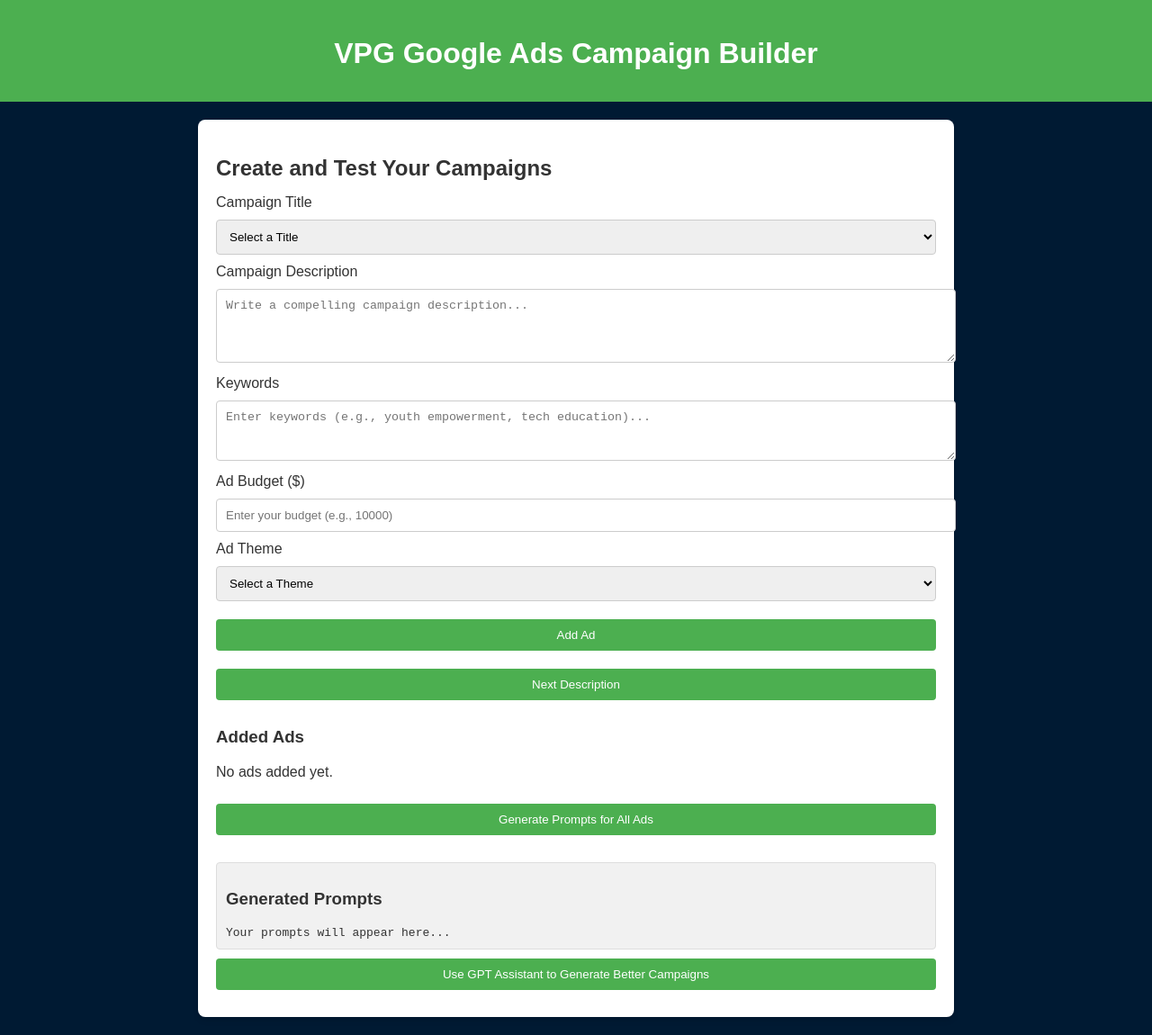
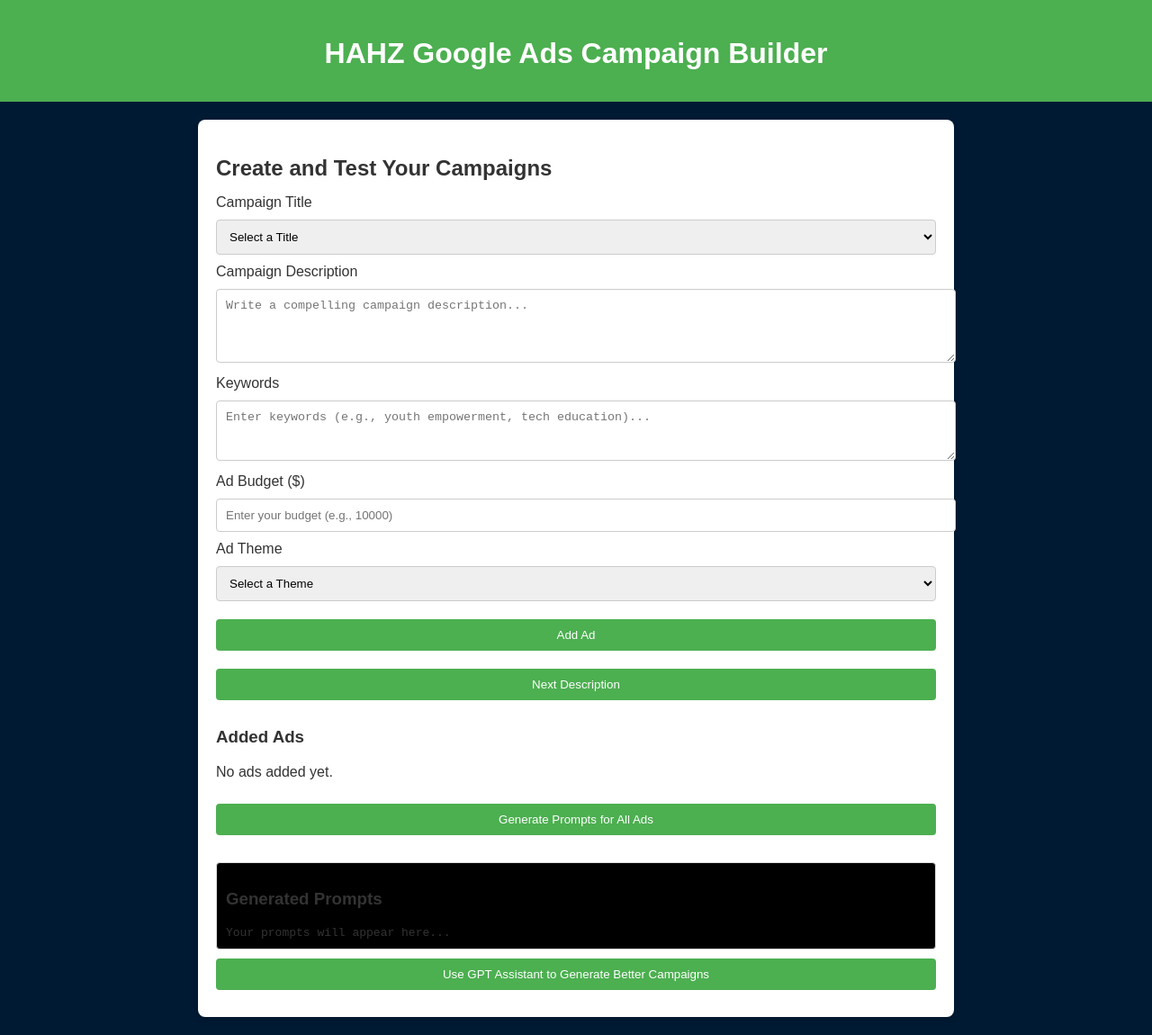
Before and after one commit to luvnft/HAHZ-ADS, a plain HTML site: page index.html in a window 1280 px wide. Shown: the whole page at 90% size. Drawn offline with Linux system fonts and the light colour scheme.

Commit message:
Update index.html

```diff
--- a/index.html
+++ b/index.html
@@ -3,7 +3,7 @@
 <head>
   <meta charset="UTF-8">
   <meta name="viewport" content="width=device-width, initial-scale=1.0">
-  <title>VPG Google Ads Campaign Builder</title>
+  <title>HAHZ Google Ads Campaign Builder</title>
   <style>
     body {
       font-family: Arial, sans-serif;
@@ -77,7 +77,7 @@
     #prompt-output {
   margin-top: 20px;
   padding: 10px;
-  background-color: #f1f1f1;
+  background-color: #000000;
   border: 1px solid #ddd;
   border-radius: 4px;
   max-width: 100%; /* Ensures the container does not exceed the parent width */
@@ -94,7 +94,7 @@
 </head>
 <body>
   <header>
-    <h1>VPG Google Ads Campaign Builder</h1>
+    <h1>HAHZ Google Ads Campaign Builder</h1>
   </header>
   <div class="container">
     <h2>Create and Test Your Campaigns</h2>
```
